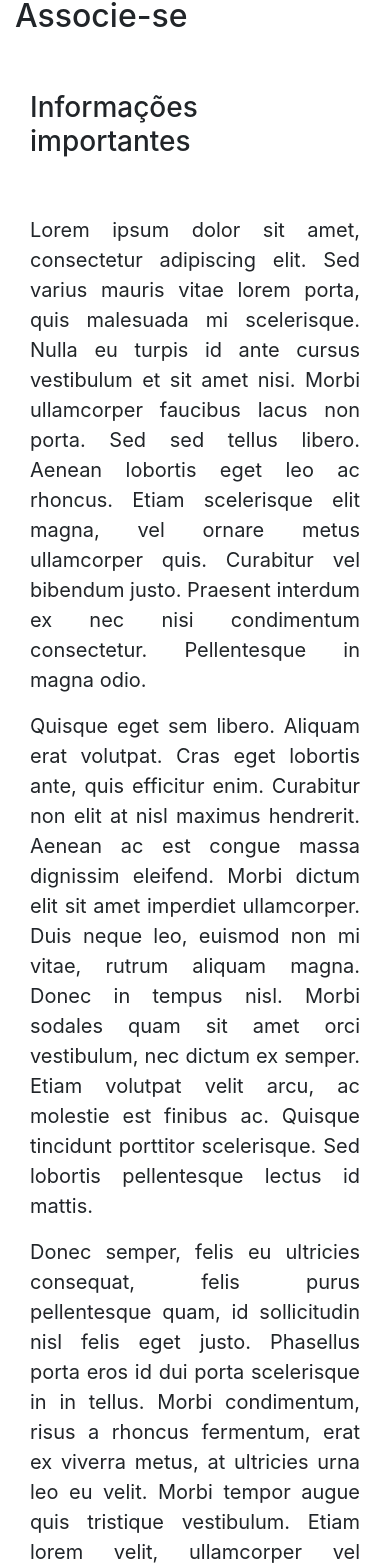
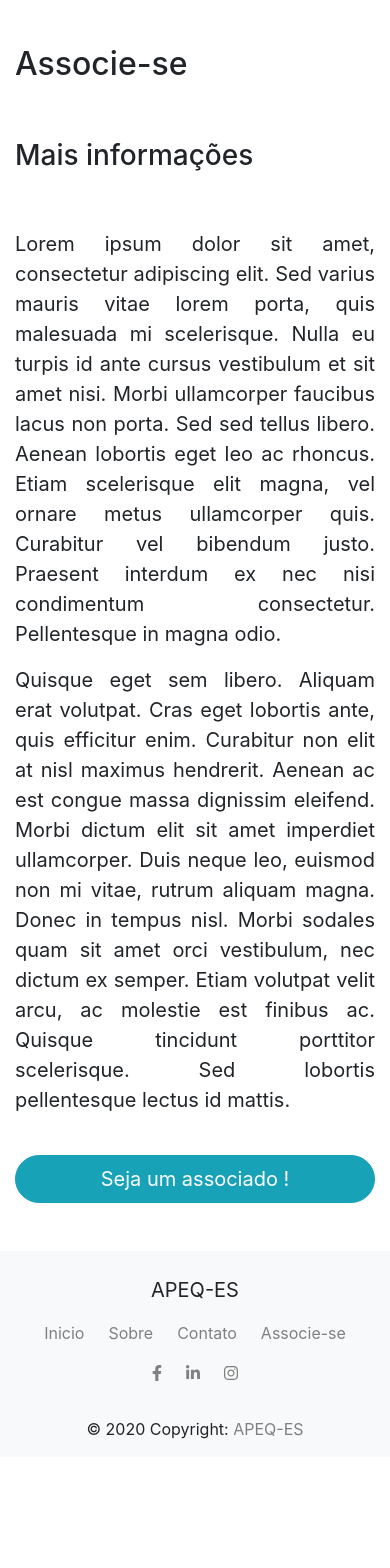
Before and after one commit to pralineso/site-associacao, a Vue app: page /#/associese in a window 390 px wide. Shown: the part 107-1675 px from the top of the page. After the commit the page ends 1564 px from the top, so only its background shows below. Built offline with nearby package versions, Linux system fonts and the light colour scheme.

Commit message:
Botao do associado responsivo

```diff
--- a/src/components/Down.vue
+++ b/src/components/Down.vue
@@ -1,10 +1,13 @@
 <template>
-    <div class="container-fluid-fixed-bottom bg-light pt-4 mt-5">
+  <div class="container-fluid bg-light pt-4 mt-5">
     <div class="container">
       <div class="row justify-content-center">
         <div class="col-md-2 col-sm-6">
-            <blockquote class="blockquote text-center"><p class="ml-0">APEQ-ES</p></blockquote>
+          <blockquote class="blockquote text-center">
+            <p class="ml-0">APEQ-ES</p>
+          </blockquote>
         </div>
+
         <div class="col-md-8 col-sm-9">
           <ul class="list-inline text-center">
             <li class="list-inline-item pr-3">
@@ -25,13 +28,14 @@
               </a>
             </li>
 
-              <li class="list-inline-item ">
+            <li class="list-inline-item">
               <a class href="#">
                 <router-link class="footer-color" to="associese">Associe-se</router-link>
               </a>
             </li>
           </ul>
         </div>
+
         <div class="col-md-2 col-sm-6">
           <ul class="list-inline text-center">
             <li class="list-inline-item pr-3">
@@ -53,12 +57,11 @@
         </div>
       </div>
     </div>
-      <div class="footer-copyright text-center py-3 mb-0 pb-0">
+    <div class="text-center py-3 mb-0 pb-0">
       © 2020 Copyright:
       <a href="#" class="footer-color">APEQ-ES</a>
     </div>
   </div>
-
 </template>
 
 <script>
@@ -72,4 +75,7 @@ export default {
   color: gray;
 }
 
+.padb {
+  padding-bottom: 100%;
+}
 </style>
--- a/src/components/templates/Associese.vue
+++ b/src/components/templates/Associese.vue
@@ -2,11 +2,16 @@
   <div>
     <Top />
 
-  <div class="container pt-5 ">
+    <div class="container pt-5">
+      <div class="row justify-content-center pt-5">
+        <div class="col-md-10 align-self-center">
           <h2>Associe-se</h2>
+        </div>
+      </div>
 
-    <div class="container pt-5">
-      <h3>Informações importantes</h3>
+      <div class="row justify-content-center pt-5">
+        <div class="col-md-10 align-self-center">
+          <h3>Mais informações</h3>
           <blockquote class="blockquote pt-5">
             <p
               class="text-justify"
@@ -14,16 +19,13 @@
             <p
               class="text-justify"
             >Quisque eget sem libero. Aliquam erat volutpat. Cras eget lobortis ante, quis efficitur enim. Curabitur non elit at nisl maximus hendrerit. Aenean ac est congue massa dignissim eleifend. Morbi dictum elit sit amet imperdiet ullamcorper. Duis neque leo, euismod non mi vitae, rutrum aliquam magna. Donec in tempus nisl. Morbi sodales quam sit amet orci vestibulum, nec dictum ex semper. Etiam volutpat velit arcu, ac molestie est finibus ac. Quisque tincidunt porttitor scelerisque. Sed lobortis pellentesque lectus id mattis.</p>
-        <p
-          class="text-justify"
-        >Donec semper, felis eu ultricies consequat, felis purus pellentesque quam, id sollicitudin nisl felis eget justo. Phasellus porta eros id dui porta scelerisque in in tellus. Morbi condimentum, risus a rhoncus fermentum, erat ex viverra metus, at ultricies urna leo eu velit. Morbi tempor augue quis tristique vestibulum. Etiam lorem velit, ullamcorper vel efficitur a, tincidunt a nisi. Maecenas libero enim, congue nec gravida sed, pharetra nec justo. Suspendisse viverra non orci et lobortis. Pellentesque bibendum quis tortor a facilisis.</p>
-        <p
-          class="text-justify"
-        >Sed et diam lectus. Lorem ipsum dolor sit amet, consectetur adipiscing elit. Nullam viverra sem et neque ornare, sed venenatis risus consectetur. Sed sit amet diam justo. Donec hendrerit sapien imperdiet, consequat risus eget, dignissim nulla. Quisque id ante eu nulla fermentum sollicitudin vitae non nisl. Nunc aliquam ligula neque, a hendrerit tortor ultrices id. Nulla bibendum mollis facilisis. Mauris sit amet arcu et orci congue rhoncus. Nam viverra semper convallis. Aenean mollis mattis metus ac tempor. Phasellus quis mattis lectus. Duis vitae ante vel lorem faucibus auctor ac et ex. Sed eget pretium dolor. Curabitur ac pellentesque eros.</p>
           </blockquote>
+        </div>
+      </div>
 
-      <div class="d-flex justify-content-center pt-5">
-          <button type="button" class="btn btn-info rounded-pill btn-lg btn-size">Seja um associado !</button>
+      <div class="row justify-content-md-center pt-4">
+        <div class="col-md-4">
+          <button type="button" class="btn btn-info estilo rounded-pill btn-lg">Seja um associado !</button>
         </div>
       </div>
     </div>
@@ -38,15 +40,9 @@ import Down from "../Down.vue";
 
 export default {
   name: "Associese",
-  components:{
+  components: {
     Top,
-    Down
-  }
+    Down,
+  },
 };
 </script>
-
-<style>
-.btn-size {
-    width: 30%;
-}
-</style>
```
Lines whose indentation alone changed are shown as unchanged.
